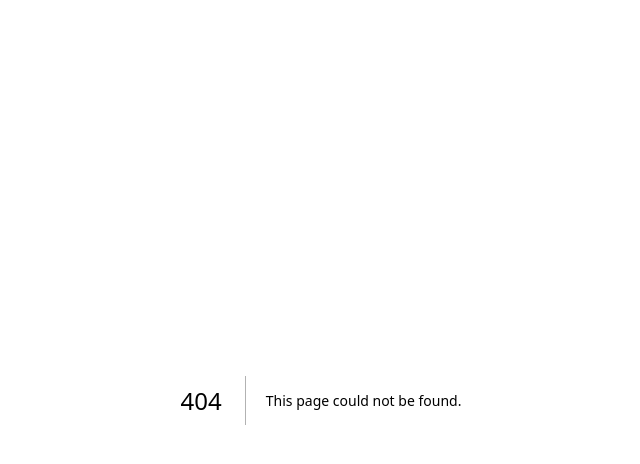
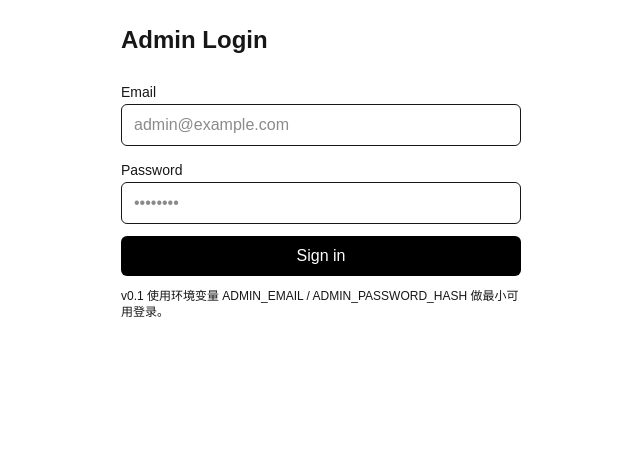
Before and after one commit to hep7597-cpu/nexus-arbi-v0.1, a Next.js app: page /admin/login in a window 1280 px wide. Before the commit this address had no page. Shown: the top 464 px of the page, without its empty margins (319-959 px from the left). Built offline with nearby package versions, Linux system fonts and the light colour scheme.

Commit message:
feat: admin login (credentials)

```diff
--- a/package.json
+++ b/package.json
@@ -12,9 +12,11 @@
     "@prisma/client": "^7.7.0",
     "@rainbow-me/rainbowkit": "^2.2.10",
     "@tanstack/react-query": "^5.96.2",
+    "bcryptjs": "^3.0.3",
     "clsx": "^2.1.1",
     "lucide-react": "^1.8.0",
     "next": "16.2.3",
+    "next-auth": "^5.0.0-beta.30",
     "prisma": "^7.7.0",
     "react": "19.2.4",
     "react-dom": "19.2.4",
@@ -25,6 +27,7 @@
   },
   "devDependencies": {
     "@tailwindcss/postcss": "^4",
+    "@types/bcryptjs": "^2.4.6",
     "@types/node": "^20",
     "@types/react": "^19",
     "@types/react-dom": "^19",
--- /dev/null
+++ b/src/app/admin/login/page.tsx
@@ -0,0 +1,73 @@
+'use client'
+
+import { signIn } from 'next-auth/react'
+import { useState } from 'react'
+
+export default function AdminLogin() {
+  const [email, setEmail] = useState('')
+  const [password, setPassword] = useState('')
+  const [loading, setLoading] = useState(false)
+  const [error, setError] = useState<string | null>(null)
+
+  return (
+    <main className="mx-auto max-w-md p-6 space-y-6">
+      <h1 className="text-2xl font-semibold">Admin Login</h1>
+
+      <form
+        className="space-y-3"
+        onSubmit={async (e) => {
+          e.preventDefault()
+          setLoading(true)
+          setError(null)
+          const res = await signIn('credentials', {
+            email,
+            password,
+            redirect: true,
+            callbackUrl: '/admin',
+          })
+          // signIn will redirect on success; on failure it may return null.
+          if (res && (res as any).error) setError('Invalid credentials')
+          setLoading(false)
+        }}
+      >
+        <div className="space-y-1">
+          <label className="text-sm">Email</label>
+          <input
+            className="w-full rounded-md border bg-transparent px-3 py-2"
+            type="email"
+            value={email}
+            onChange={(e) => setEmail(e.target.value)}
+            placeholder="admin@example.com"
+            required
+          />
+        </div>
+
+        <div className="space-y-1">
+          <label className="text-sm">Password</label>
+          <input
+            className="w-full rounded-md border bg-transparent px-3 py-2"
+            type="password"
+            value={password}
+            onChange={(e) => setPassword(e.target.value)}
+            placeholder="••••••••"
+            required
+          />
+        </div>
+
+        {error ? <p className="text-sm text-red-500">{error}</p> : null}
+
+        <button
+          className="w-full rounded-md bg-black px-3 py-2 text-white disabled:opacity-50"
+          disabled={loading}
+          type="submit"
+        >
+          {loading ? 'Signing in…' : 'Sign in'}
+        </button>
+
+        <p className="text-xs text-muted-foreground">
+          v0.1 使用环境变量 ADMIN_EMAIL / ADMIN_PASSWORD_HASH 做最小可用登录。
+        </p>
+      </form>
+    </main>
+  )
+}
--- a/src/app/admin/page.tsx
+++ b/src/app/admin/page.tsx
@@ -1,13 +1,33 @@
-export default function Admin() {
+import { getServerSession } from 'next-auth'
+import Link from 'next/link'
+
+export default async function Admin() {
+  const session = await getServerSession()
+
+  if (!session?.user) {
+    return (
+      <main className="mx-auto max-w-3xl p-6 space-y-6">
+        <h2 className="text-2xl font-semibold">后台 Admin</h2>
+        <p className="text-sm text-muted-foreground">需要登录才能访问。</p>
+        <Link className="underline" href="/admin/login">
+          去登录
+        </Link>
+      </main>
+    )
+  }
+
   return (
     <main className="mx-auto max-w-3xl p-6 space-y-6">
-      <h2 className="text-2xl font-semibold">后台 Admin（施工中）</h2>
+      <h2 className="text-2xl font-semibold">后台 Admin</h2>
+      <p className="text-sm text-muted-foreground">
+        已登录：{session.user.email}
+      </p>
+
       <div className="rounded-xl border p-4">
-        <div className="font-medium">将包含</div>
+        <div className="font-medium">下一步</div>
         <ul className="mt-2 list-disc pl-5 text-sm text-muted-foreground space-y-1">
-          <li>管理员/审核员两级权限</li>
-          <li>提现申请列表 + 审核记录</li>
-          <li>通过后记录打款 tx hash</li>
+          <li>提现申请列表 + 审核记录（PENDING/APPROVED/REJECTED/PAID）</li>
+          <li>两级权限（ADMIN/REVIEWER）</li>
         </ul>
       </div>
     </main>
--- /dev/null
+++ b/src/app/api/auth/[...nextauth]/route.ts
@@ -0,0 +1,54 @@
+import NextAuth from 'next-auth'
+import Credentials from 'next-auth/providers/credentials'
+import bcrypt from 'bcryptjs'
+
+// v0.1 NOTE:
+// - This is a simple credential auth for admin panel.
+// - Replace with DB-backed AdminUser table + hashed passwords later.
+
+const handler = NextAuth({
+  providers: [
+    Credentials({
+      name: 'Credentials',
+      credentials: {
+        email: { label: 'Email', type: 'email' },
+        password: { label: 'Password', type: 'password' },
+      },
+      async authorize(credentials) {
+        const email = credentials?.email?.toLowerCase().trim()
+        const password = credentials?.password ?? ''
+
+        const adminEmail = process.env.ADMIN_EMAIL?.toLowerCase().trim()
+        const adminPasswordHash = process.env.ADMIN_PASSWORD_HASH
+
+        if (!adminEmail || !adminPasswordHash) return null
+        if (!email || email !== adminEmail) return null
+
+        const ok = await bcrypt.compare(password, adminPasswordHash)
+        if (!ok) return null
+
+        return { id: 'admin', email: adminEmail, role: 'ADMIN' }
+      },
+    }),
+  ],
+  session: { strategy: 'jwt' },
+  pages: {
+    signIn: '/admin/login',
+  },
+  callbacks: {
+    async jwt({ token, user }) {
+      if (user) {
+        // @ts-expect-error
+        token.role = (user as any).role
+      }
+      return token
+    },
+    async session({ session, token }) {
+      // @ts-expect-error
+      session.user.role = token.role
+      return session
+    },
+  },
+})
+
+export { handler as GET, handler as POST }
--- a/src/app/layout.tsx
+++ b/src/app/layout.tsx
@@ -1,33 +1,23 @@
-import type { Metadata } from "next";
-import { Geist, Geist_Mono } from "next/font/google";
-import "./globals.css";
+import type { Metadata } from 'next'
+import './globals.css'
 
-const geistSans = Geist({
-  variable: "--font-geist-sans",
-  subsets: ["latin"],
-});
-
-const geistMono = Geist_Mono({
-  variable: "--font-geist-mono",
-  subsets: ["latin"],
-});
+import { SessionProvider } from 'next-auth/react'
 
 export const metadata: Metadata = {
-  title: "Create Next App",
-  description: "Generated by create next app",
-};
+  title: 'Nexus Arbi',
+  description: 'Nexus Arbi v0.1',
+}
 
 export default function RootLayout({
   children,
 }: Readonly<{
-  children: React.ReactNode;
+  children: React.ReactNode
 }>) {
   return (
-    <html
-      lang="en"
-      className={`${geistSans.variable} ${geistMono.variable} h-full antialiased`}
-    >
-      <body className="min-h-full flex flex-col">{children}</body>
+    <html lang="en">
+      <body>
+        <SessionProvider>{children}</SessionProvider>
+      </body>
     </html>
-  );
+  )
 }
```
Also changed, not shown: 1 other file (tests, documents, lock files or other folders).
